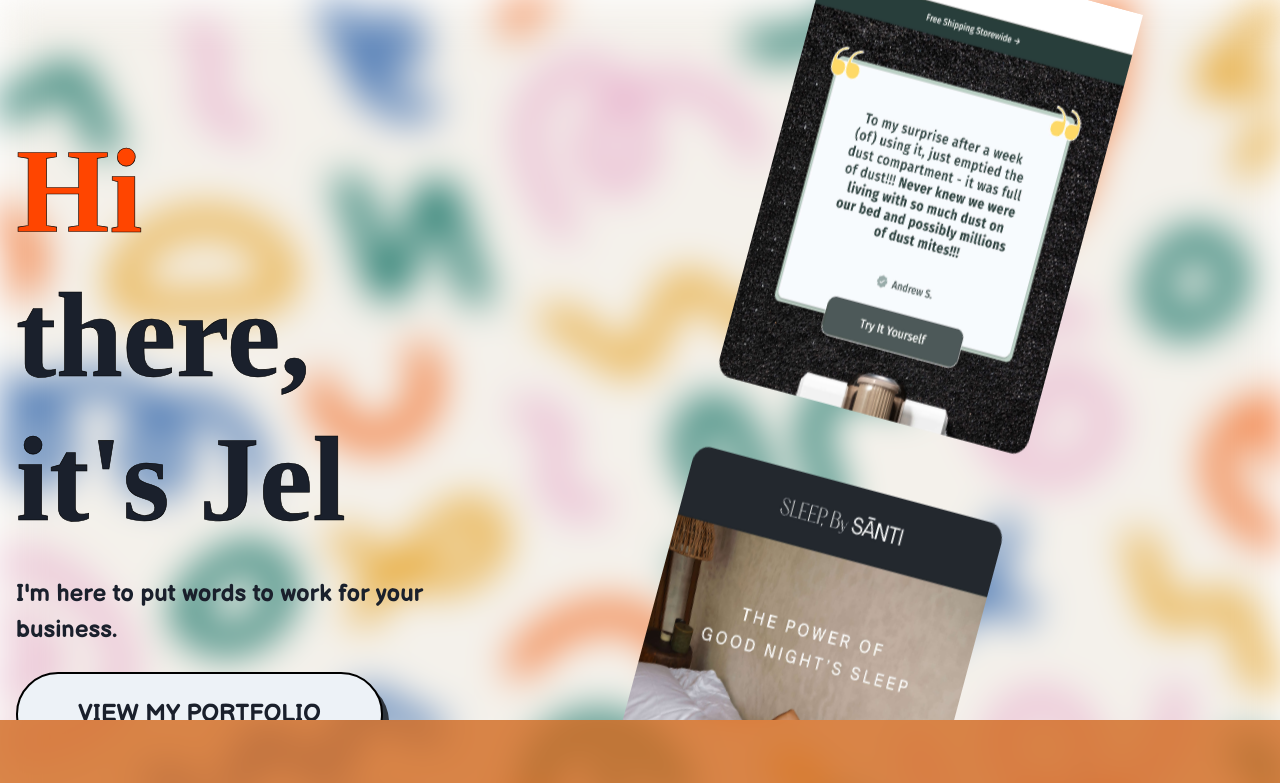
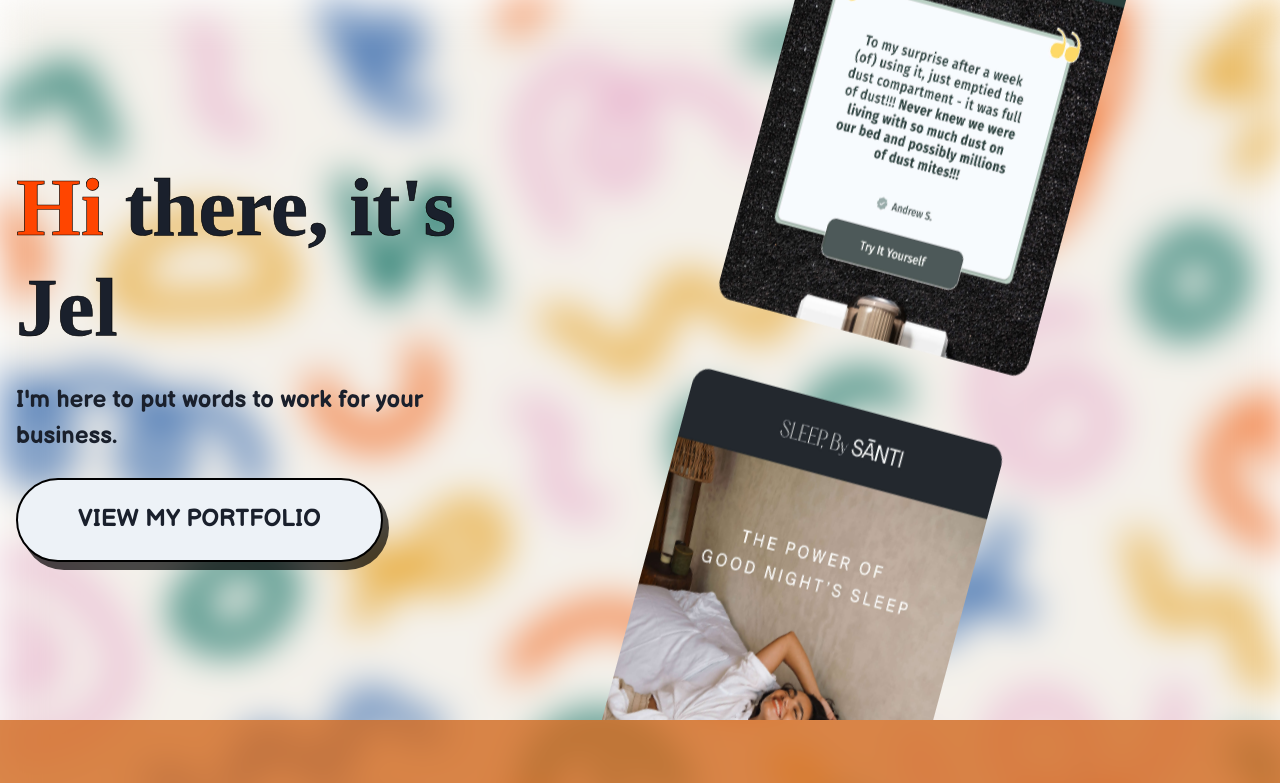
Before and after one commit to jasonLapina/Jelanie, a Next.js app: page / in a window 1280 px wide. Shown: the top 783 px of the page. Built offline with nearby package versions, Linux system fonts and the light colour scheme; a web font is replaced by a local one.

Commit message:
more mobile responsiveness

```diff
--- a/components/Hero/Hero.js
+++ b/components/Hero/Hero.js
@@ -50,7 +50,7 @@ function Hero() {
         >
           <VStack align='normal' gap='24px'>
             <Heading
-              fontSize={{ md: "120px", base: "40px" }}
+              fontSize={{ md: "6.5vw", base: "40px" }}
               style={{
                 WebkitTextStroke: ".05vw black",
               }}
--- a/components/WordCloud.js
+++ b/components/WordCloud.js
@@ -56,7 +56,7 @@ export default function WordCloud() {
             highLighted={words[highLighted] === "EN"}
             textAlign='left'
             alignSelf='start'
-            fontSize='64px'
+            fontSize={{ lg: "64px", md: "60px" }}
             fontFamily='Special Elite'
           >
             EMAIL NEWSLETTER
```
